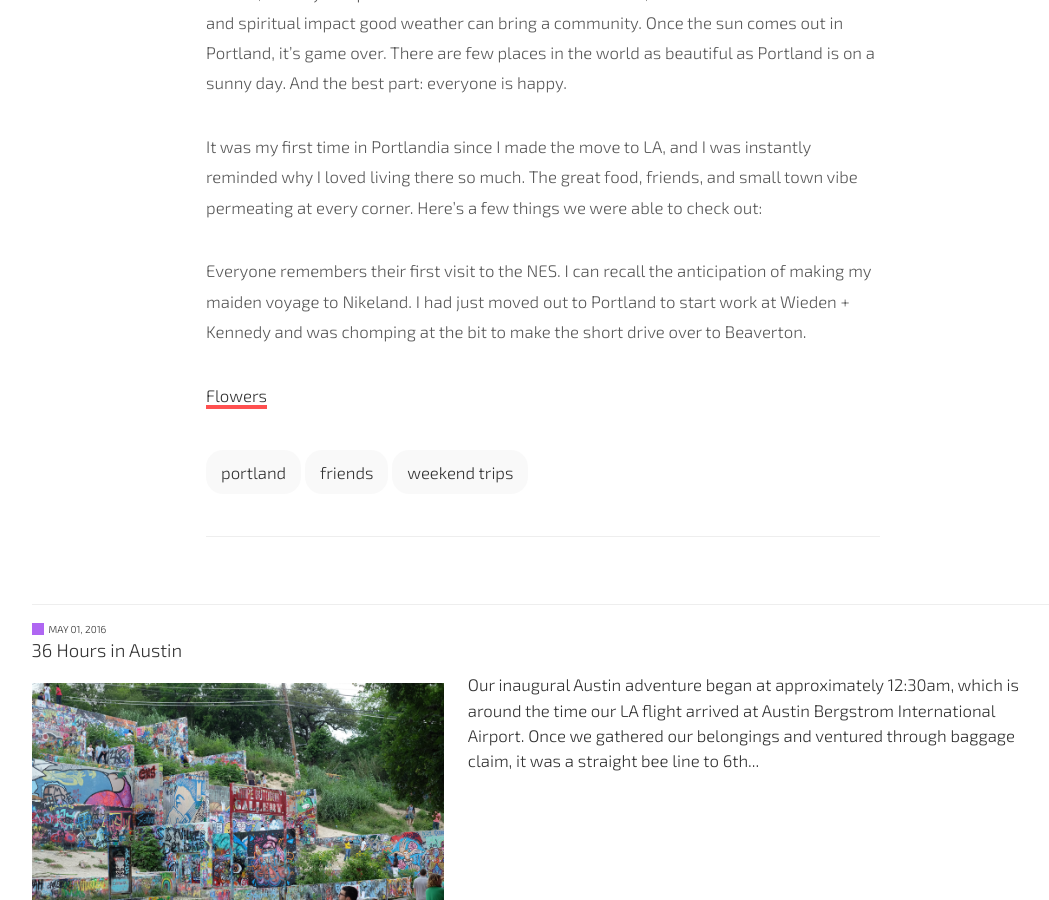
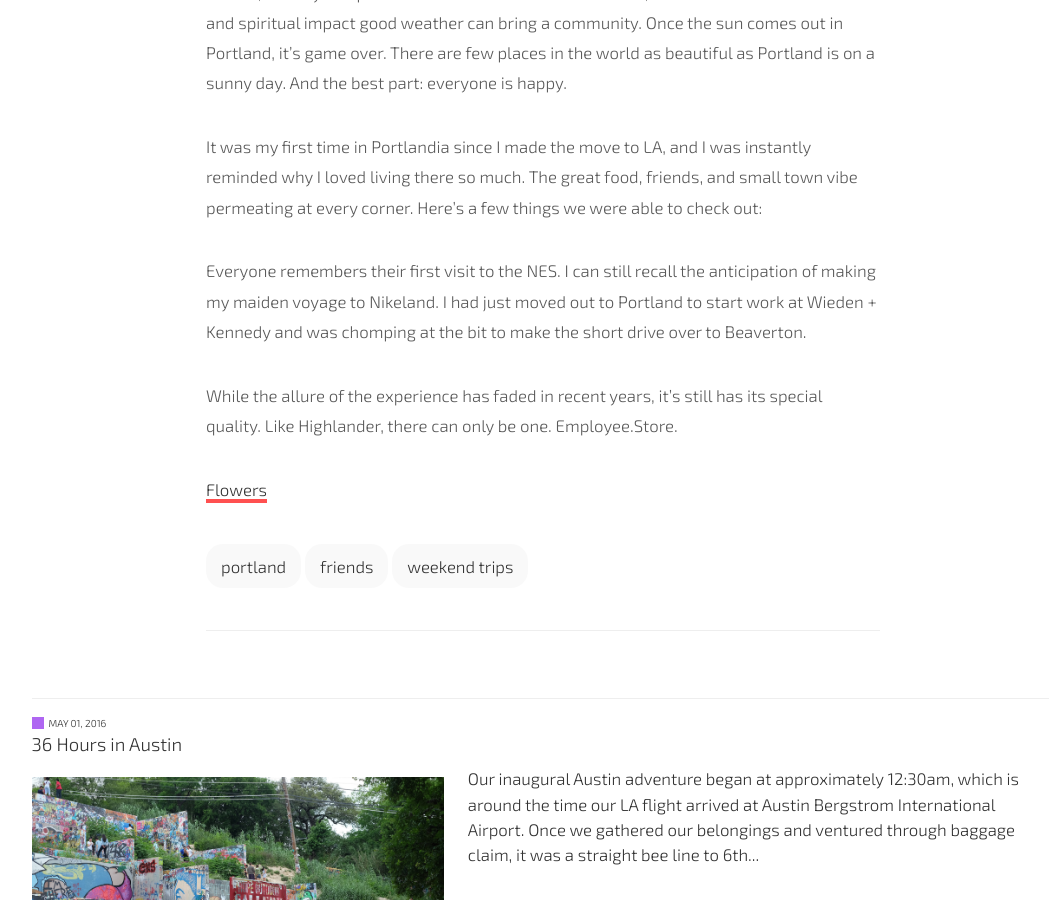
Before and after one commit to PHironaka/Miru-Blog, a Jekyll site: the page built from _posts/2016-06-04-nothing-beats-a-sunny-portlandia.markdown, in a window 1280 px wide and 900 px high, scrolled down 377 px. Shown: the whole window, without its empty margins (97-1146 px from the left). Built offline with Jekyll 4.4.1, drawn with Linux system fonts in a browser that asks for light colours; some web fonts are replaced; a script that is not in the unit is left out; comment, search, counter and statistics services are not loaded.

Commit message:
Updated Nothing Beats A Sunny Portlandia

```diff
--- a/_posts/2016-06-04-nothing-beats-a-sunny-portlandia.markdown
+++ b/_posts/2016-06-04-nothing-beats-a-sunny-portlandia.markdown
@@ -16,6 +16,8 @@ It was my first time in Portlandia since I made the move to LA, and I was instan
 
 ## Nike Employee Store
 
-Everyone remembers their first visit to the NES. I can recall the anticipation of making my maiden voyage to Nikeland. I had just moved out to Portland to start work at Wieden + Kennedy and was chomping at the bit to make the short drive over to Beaverton.
+Everyone remembers their first visit to the NES. I can still recall the anticipation of making my maiden voyage to Nikeland. I had just moved out to Portland to start work at Wieden + Kennedy and was chomping at the bit to make the short drive over to Beaverton.
+
+While the allure of the experience has faded in recent years, it's still has its special quality. Like Highlander, there can only be one. Employee.Store.
 
 [Flowers](/uploads/DSCF6899.JPG)
```
